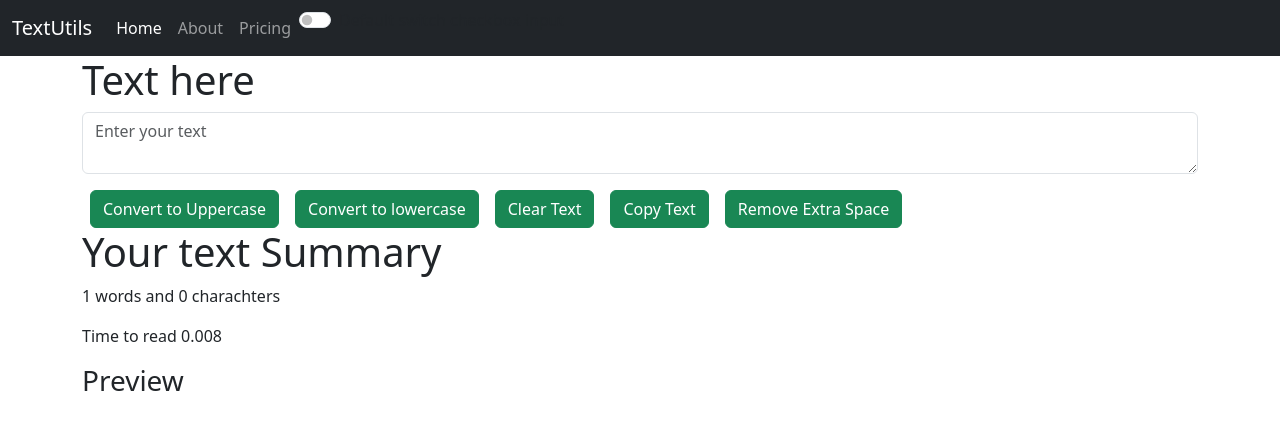
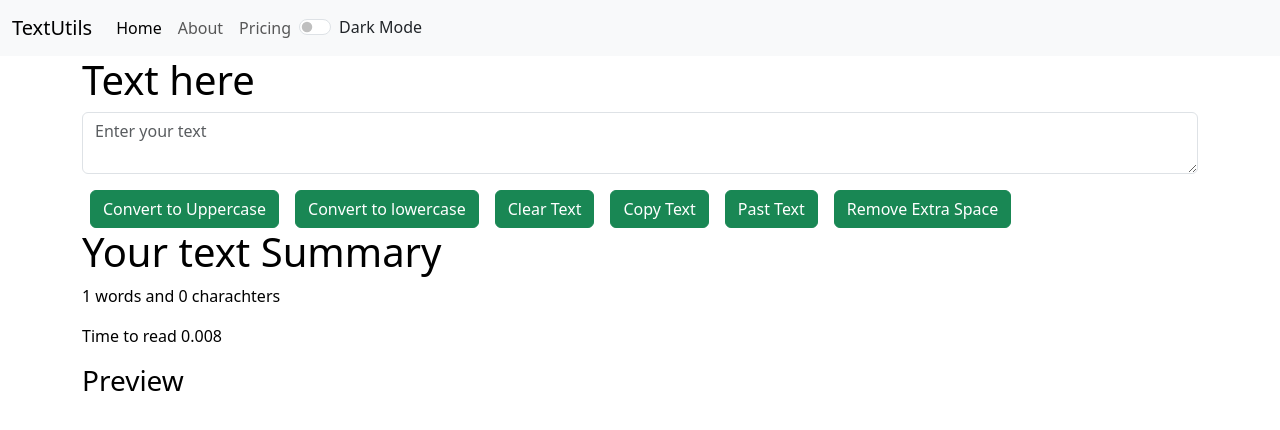
Before and after one commit to Tarunk0201/Text-Utils, a React (Create React App) app: page / in a window 1280 px wide. Shown: the top 430 px of the page. Built offline with nearby package versions, Linux system fonts and the light colour scheme.

Commit message:
dark mode

```diff
--- a/src/App.js
+++ b/src/App.js
@@ -8,13 +8,23 @@ import TextForm from './camponent/TextForm';
 
 function App() {
 
-  const [mode, setMode] = useState(`dark`);
+  const [mode, setMode] = useState(`light`);
+
+  const toggleMode = ()=> {
+    if(mode === 'light'){
+    setMode('dark');
+    document.body.style.backgroundColor = '#3F4F44'
+  } else{
+    setMode('light');
+    document.body.style.backgroundColor = 'white'
+  }
+  }
 
   return (
     <>
-    <Navbar title="TextUtils" mode={mode}></Navbar>
-    <TextForm />
-    {/* <About/> */}
+      <Navbar title="TextUtils" mode={mode} toggleMode={toggleMode} ></Navbar>
+      <TextForm mode={mode}/>
+      {/* <About/> */}
     </>
   );
 }
--- a/src/camponent/Navbar.js
+++ b/src/camponent/Navbar.js
@@ -3,6 +3,7 @@ import PropTypes from "prop-types";
 
 export default function Navbar(props){
     return(
+        <>
         <nav className={`navbar navbar-expand-lg bg-${props.mode} navbar-${props.mode}`}>
         <div className="container-fluid">
             <a className="navbar-brand" href="/">{props.title}</a>
@@ -20,15 +21,17 @@ export default function Navbar(props){
                 <li className="nav-item">
                 <a className="nav-link" href="/">Pricing</a>
                 </li>
-                <div class="form-check form-switch">
-                   <input class="form-check-input" type="checkbox" role="switch" id="flexSwitchCheckDefault" />
-                   <label class="form-check-label" for="flexSwitchCheckDefault">Default switch checkbox input</label>
-                </div>
             </ul>
+        <div className={`form-check form-switch  text-${props.mode==='light'?'dark':'light'}`}>
+            <input className="form-check-input" onClick={props.toggleMode} type="checkbox" role="switch" id="flexSwitchCheckDefault" />
+            <label className="form-check-label" htmlFor="flexSwitchCheckDefault">Dark Mode</label>
+        </div>
         </div>
     </div>
 </nav>
-    )
+
+</>
+)
 }
 
 Navbar.propTypes = {
--- a/src/camponent/TextForm.js
+++ b/src/camponent/TextForm.js
@@ -25,6 +25,14 @@ export default function TextForm(props){
         navigator.clipboard.writeText(typo.value);
     }
 
+    const handlePaste = () => {
+        console.log("I am paste");
+        let typo = document.getElementById("myBox");
+        navigator.clipboard.readText().then((text) => {
+            typo.value = text;
+        });
+    };
+
     const handleExtraSpace = () => {
         console.log("I am ExtraSpace");
         let newText = text.split(/[ ]+/);
@@ -41,18 +49,19 @@ export default function TextForm(props){
 
     return(
         <>
-        <div className="container">
+        <div className="container" style={{color: props.mode==='dark'?'white':'black' }} >
             <h1 htmlFor="myBox" className="form-label">Text here</h1>
             <div className="mb-3">
-                <textarea type="text" value={text} onChange={handleOnChange} className="form-control" id="myBox" placeholder="Enter your text" row="8"></textarea>
+                <textarea type="text" value={text} onChange={handleOnChange} style={{backgroundColor: props.mode==='dark'?'#DCD7C9':'white', }} className="form-control" id="myBox" placeholder="Enter your text" row="8"></textarea>
             </div>
             <button className="btn btn-success mx-2" onClick={handleUPClick}> Convert to Uppercase </button>
             <button className="btn btn-success mx-2" onClick={handleLoClick}> Convert to lowercase </button>
             <button className="btn btn-success mx-2" onClick={handleClear}> Clear Text </button>
             <button className="btn btn-success mx-2" onClick={handleCopy}> Copy Text </button>
+            <button className="btn btn-success mx-2" onClick={handlePaste}> Past Text </button>
             <button className="btn btn-success mx-2" onClick={handleExtraSpace}>Remove Extra Space </button>
         </div>
-        <div className="container">
+        <div className="container" style={{color: props.mode==='dark'?'white':'black' }} >
             <h1>Your text Summary</h1>
             <p>{text.split(' ').length} words and {text.length} charachters</p>
             <p>Time to read {0.008 * text.split(" ").length}</p>
```
Also changed, not shown: src/camponent/About.js (+16 -16 lines).
